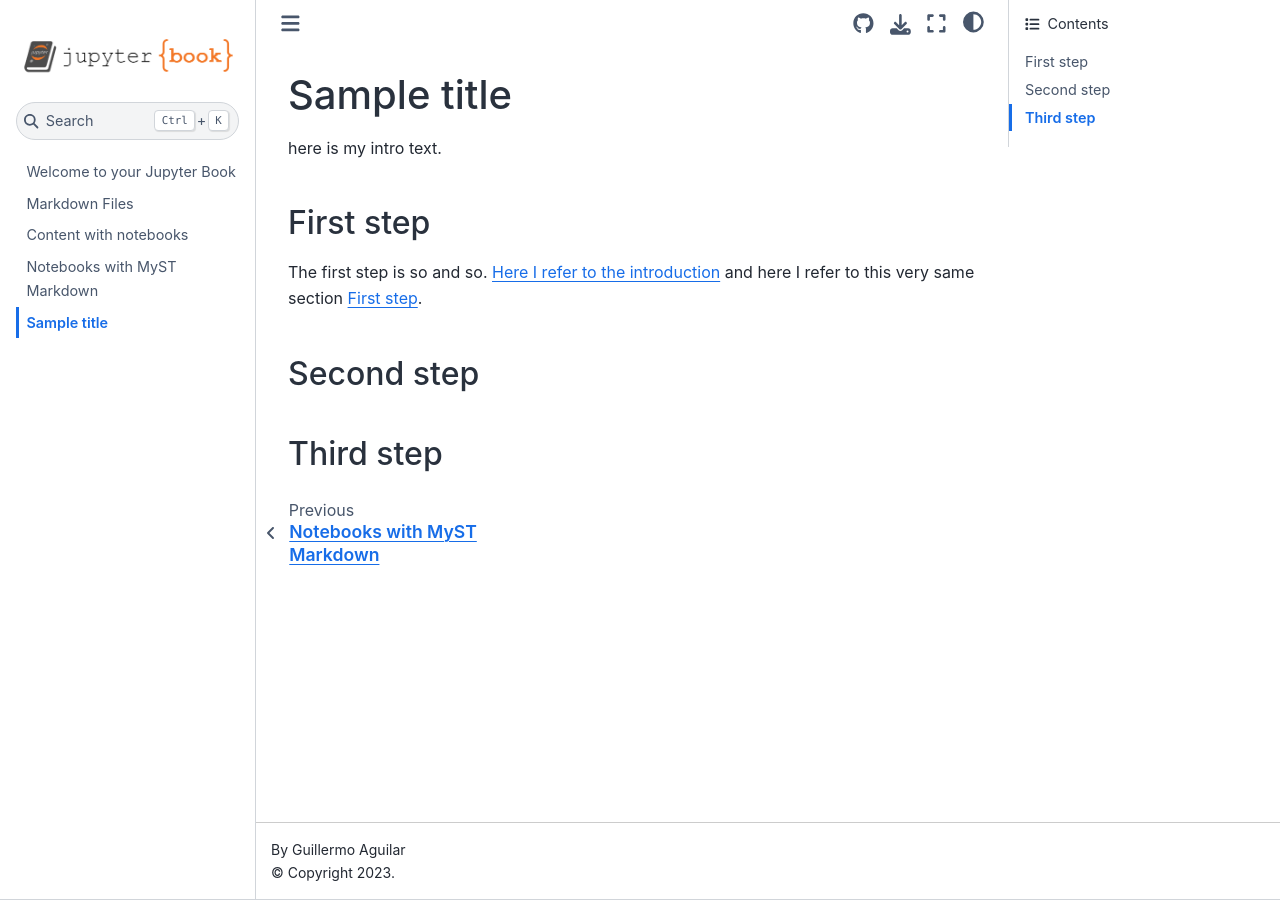
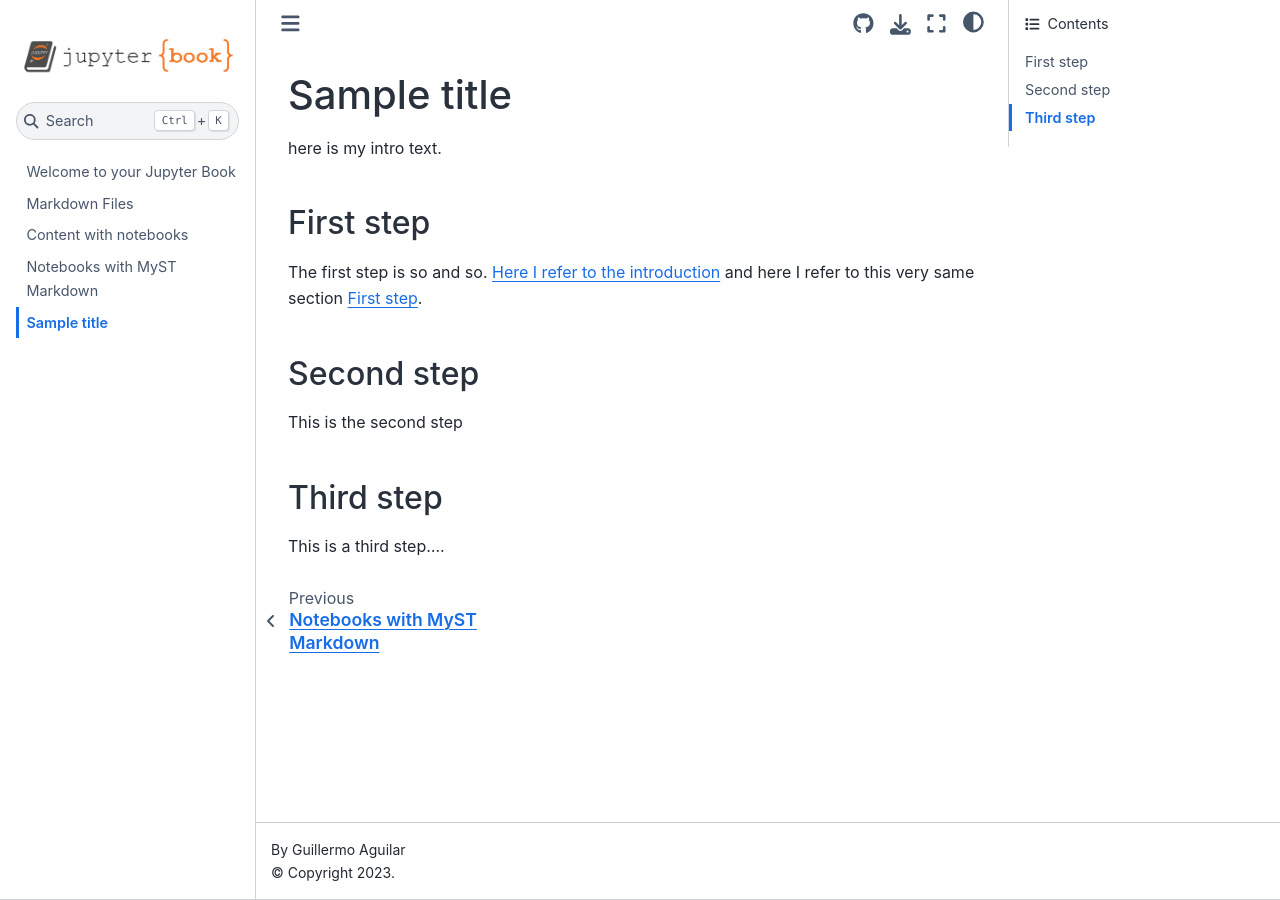
Before and after one commit to guillermoaguilar/secondbook-test, a Jupyter Book: the page built from docs/mychapter.md, in a window 1280 px wide. Built offline with Jupyter Book 1.0.4 settings and Sphinx 7.4.7 and the Sphinx Book theme 1.1.4, drawn with Linux system fonts in a browser that asks for light colours.

Commit message:
slight edit in doc my chapter

```diff
--- a/docs/_toc.yml
+++ b/docs/_toc.yml
@@ -7,4 +7,4 @@ chapters:
 - file: markdown
 - file: notebooks
 - file: markdown-notebooks
-- file: mymarkdownfile
+- file: mychapter
--- a/docs/mymarkdownfile.md
+++ b/docs/mychapter.md
@@ -11,5 +11,10 @@ and here I refer to this very same section [](first-step).
 (second-step)=
 ## Second step
 
+This is the second step
+
+
 (third-step)=
 ## Third step
+
+This is a third step....
```
